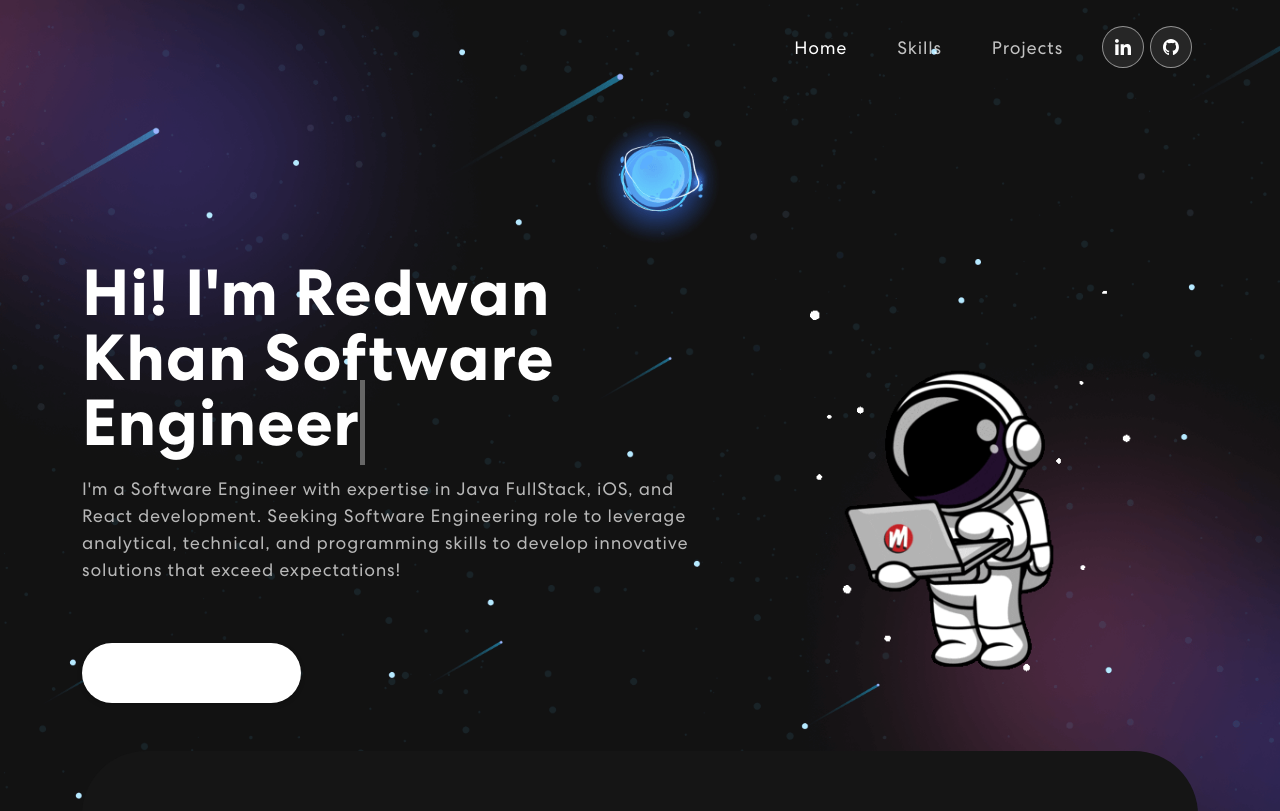
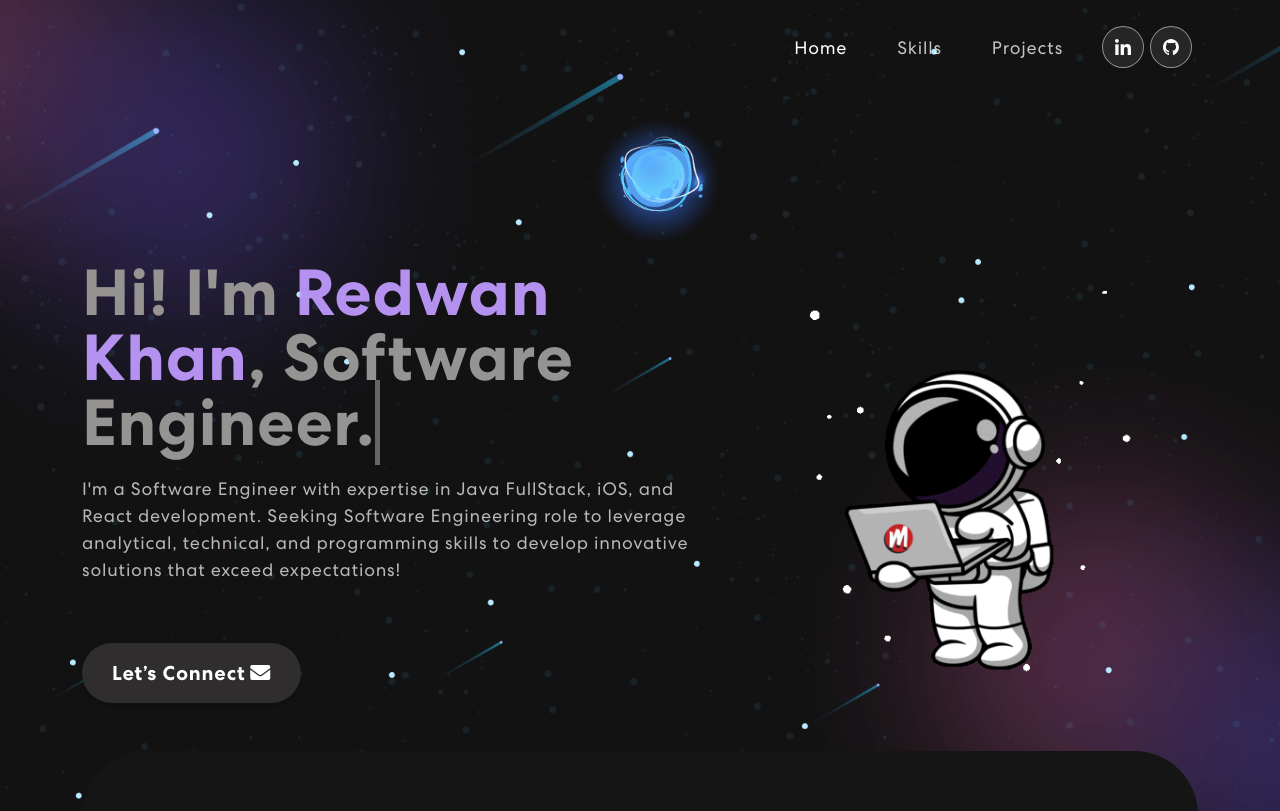
Before and after one commit to redwan528/personal-portfolio, a React (Create React App) app: page / in a window 1280 px wide. Shown: the top 811 px of the page. Built offline with nearby package versions, Linux system fonts and the light colour scheme.

Commit message:
changed up button UI and colors

```diff
--- a/src/App.css
+++ b/src/App.css
@@ -256,6 +256,7 @@ nav.navbar .navbar-toggler[aria-expanded="true"] .navbar-toggler-icon {
   line-height: 1;
   margin-bottom: 20px;
   display: block;
+  color: #969393;
 }
 .banner p {
   color: #B8B8B8;
@@ -265,7 +266,7 @@ nav.navbar .navbar-toggler[aria-expanded="true"] .navbar-toggler-icon {
   width: 96%;
 }
 .banner button {
-  color: #fff;
+  color: white;
   font-weight: 700;
   font-size: 20px;
   margin-top: 60px;
@@ -305,11 +306,11 @@ nav.navbar .navbar-toggler[aria-expanded="true"] .navbar-toggler-icon {
 .bubble-button {
   display: inline-block;
   text-decoration: none;
-  color: #333;
+  color: white;
   font-weight: bold;
   padding: 15px 30px;
   border-radius: 50px;
-  background-color: #fff;
+  background-color: #2f2d2d;
   box-shadow: 0px 2px 5px rgba(0, 0, 0, 0.2);
   transition: background-color 0.3s ease;
   font-size: 1.2rem;
@@ -317,12 +318,16 @@ nav.navbar .navbar-toggler[aria-expanded="true"] .navbar-toggler-icon {
 
 .bubble-button:hover {
   background-color: #f5f5f5;
+  color: #000;
 }
 
 .bubble-button i {
   margin-left: 5px;
 }
 
+.white-text {
+  color: #c19affee; /* my name color  */
+}
 
 /************ Skills Css ************/
 .skill {
@@ -339,6 +344,7 @@ nav.navbar .navbar-toggler[aria-expanded="true"] .navbar-toggler-icon {
 .skill h2 {
 	font-size: 45px;
 	font-weight: 700;
+  color: #6c6a6a;
 }
 .skill p {
     color: #B8B8B8;
@@ -374,6 +380,7 @@ nav.navbar .navbar-toggler[aria-expanded="true"] .navbar-toggler-icon {
 	font-size: 45px;
 	font-weight: 700;
   text-align: center;
+  color: #6c6a6a;
 }
 .project p {
   color: #B8B8B8;
--- a/src/components/Banner.js
+++ b/src/components/Banner.js
@@ -11,7 +11,7 @@ export const Banner = () => {
   const [text, setText] = useState('');
   const [delta, setDelta] = useState(300 - Math.random() * 100);
   const [index, setIndex] = useState(1);
-  const toRotate = [ "Software Engineer"];
+  const toRotate = [ ", Software Engineer."];
   const period = 2000;
 
   useEffect(() => {
@@ -56,19 +56,30 @@ export const Banner = () => {
               {({ isVisible }) =>
               <div className={isVisible ? "animate__animated animate__fadeIn" : ""}>
                 {/* <span className="tagline">Welcome to my Portfolio</span> */}
-                <h1>{`Hi! I'm Redwan Khan `} <span className="txt-rotate" dataPeriod="1000" data-rotate='[ "Software Engineer!" ]'><span className="wrap">{text}</span></span></h1>
+                {/* <h1>{`Hi! I'm Redwan Khan `} <span className="txt-rotate" dataPeriod="1000" data-rotate='[ "Software Engineer!" ]'><span className="wrap">{text}</span></span></h1> */}
+
+                <h1>  {`Hi! I'm `}
+  <span className="white-text">
+
+    Redwan Khan
+  </span>
+  <span className="txt-rotate" dataPeriod="1000" data-rotate='["Software Engineer!"]'>
+    <span className="wrap">{text}</span>
+  </span>
+</h1>
+
                   <p>I'm a Software Engineer with expertise in Java FullStack, iOS, and React development. Seeking Software Engineering role to leverage analytical, technical, and programming skills to develop innovative solutions that exceed expectations!</p>
 
 
 
-                  <div className="button-box">
-                    <div className="rounded-box">
+                  {/* <div className="button-box">
+                    <div className="rounded-box"> */}
                       <button type="button" className="bubble-button" onClick={sendEmail}>
                         Let’s Connect
                         <i className="fas fa-envelope"></i>
                       </button>
-                    </div>
-                  </div>
+                    {/* </div>
+                  </div> */}
 
 
 
```
